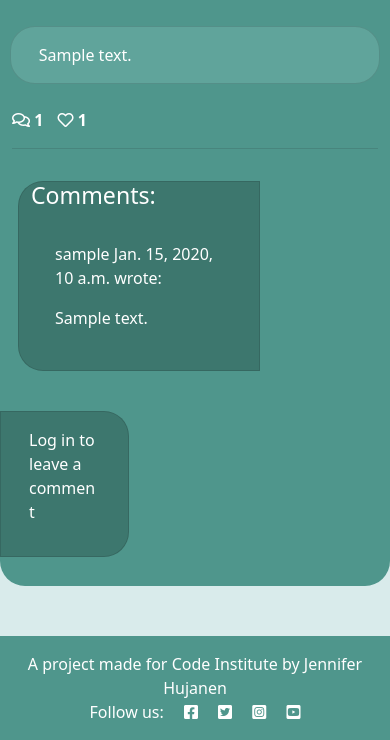
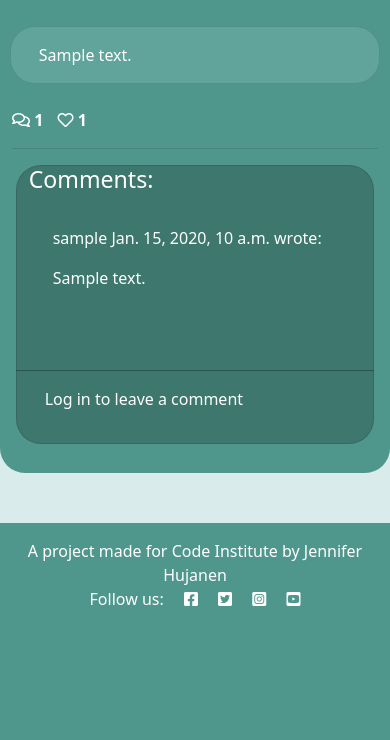
Before and after one commit to Hujanen91/The-Longdog-Hunt-PP4, a Django app: a page that uses templates/base.html in a window 390 px wide. Shown: the part 239-979 px from the top of the page. After the commit the page ends 845 px from the top, so only its background shows below. Run offline with Django 4.2, Linux system fonts and the light colour scheme; tables that the repository leaves empty hold one stand-in row (values such as "Sample post"); some libraries are stand-ins or nearby versions.

Commit message:
Style comment-row for best visual responsivness

```diff
--- a/blog/templates/blog/post_detail.html
+++ b/blog/templates/blog/post_detail.html
@@ -52,8 +52,8 @@
     </div>
   </div>
   <!-- Displaying Comments -->
-  <div class="row">
-    <div class="col-md-8 card mb-4  mt-3 display-comments">
+  <div class="row comment-row">
+    <div class="col-md-8 card mb-4 display-comments">
       <h3>Comments:</h3>
       <div class="card-body">
         <!-- We want a for loop inside the empty control tags
@@ -88,7 +88,7 @@
       </div>
     </div>
     <!-- Creating New Comments -->
-    <div class="col-md-4 card mb-4 mt-3 creating-comment">
+    <div class="col-md-4 card mb-4 creating-comment">
       <div class="card-body">
         {% if user.is_authenticated %}
         <h3>Leave a comment:</h3>
--- a/blog/views.py
+++ b/blog/views.py
@@ -28,7 +28,6 @@ def post_detail(request, slug):
 
     queryset = Post.objects.filter(status=1)
     post = get_object_or_404(queryset, slug=slug)
-    comments = post.comments.all().order_by("-created_on")
     comment_count = post.comments.count()
 
     if request.method == "POST":
@@ -41,9 +40,16 @@ def post_detail(request, slug):
             messages.add_message(
                 request, messages.SUCCESS,
                 'Comment submitted successfully'
-            )
+                )
+            # Redirect to avoid resubmitting form on page refresh
+            return HttpResponseRedirect(request.path_info)
 
-    comment_form = CommentForm()
+
+    else:
+        comment_form = CommentForm()
+
+    # Retrieve comments only if it's a GET request
+    comments = post.comments.filter(approved=True).order_by("-created_on")
 
     return render(
         request,
--- a/static/css/style.css
+++ b/static/css/style.css
@@ -90,16 +90,12 @@ a {
 }
 
 .display-comments {
-    width: 62%;
-    margin-left: 18px;
     color: #ffffff;
     background-color: #2e5a5485;
     border-radius: 25px 0px 0px 25px;
 }
 
 .creating-comment {
-    width: 33%;
-    margin-right: 18px;
     color: #ffffff;
     background-color: #2e5a5485;
     border-radius: 0px 25px 25px 0px;
@@ -107,6 +103,11 @@ a {
 
 .comment-count {
     color: #ffffff !important;
+}
+
+.comment-row {
+    margin: auto;
+    width: 98%;
 }
 
 .comment-count-index {
@@ -163,8 +164,8 @@ img.col-1 {
 
 @media screen and (max-width: 992px){
     .navbar-light .navbar-text {
-    font-size: 100%;
-    margin: 0;
+        font-size: 100%;
+        margin: 0;
     }
 }
 
@@ -174,8 +175,17 @@ img.col-1 {
     }
 }
 
-@media screen and (max-width: 576px){
-    .post-container {
+@media screen and (max-width: 768px){
+    .display-comments {
+        border-radius: 25px 25px 0px 0px;
+        padding-bottom: 40px;
+    }
+
+    .creating-comment {
+        margin-top: -25px;
+        border-radius: 0px 0px 25px 25px;
+
+    }
+
 
 }
-}
--- a/templates/base.html
+++ b/templates/base.html
@@ -122,7 +122,7 @@
 
     <script src="https://cdn.jsdelivr.net/npm/bootstrap@5.0.1/dist/js/bootstrap.bundle.min.js"
         integrity="sha384-gtEjrD/SeCtmISkJkNUaaKMoLD0//ElJ19smozuHV6z3Iehds+3Ulb9Bn9Plx0x4" crossorigin="anonymous">
-        </script>
+    </script>
     {% block extras %}
     {% endblock %}
 </body>
```
